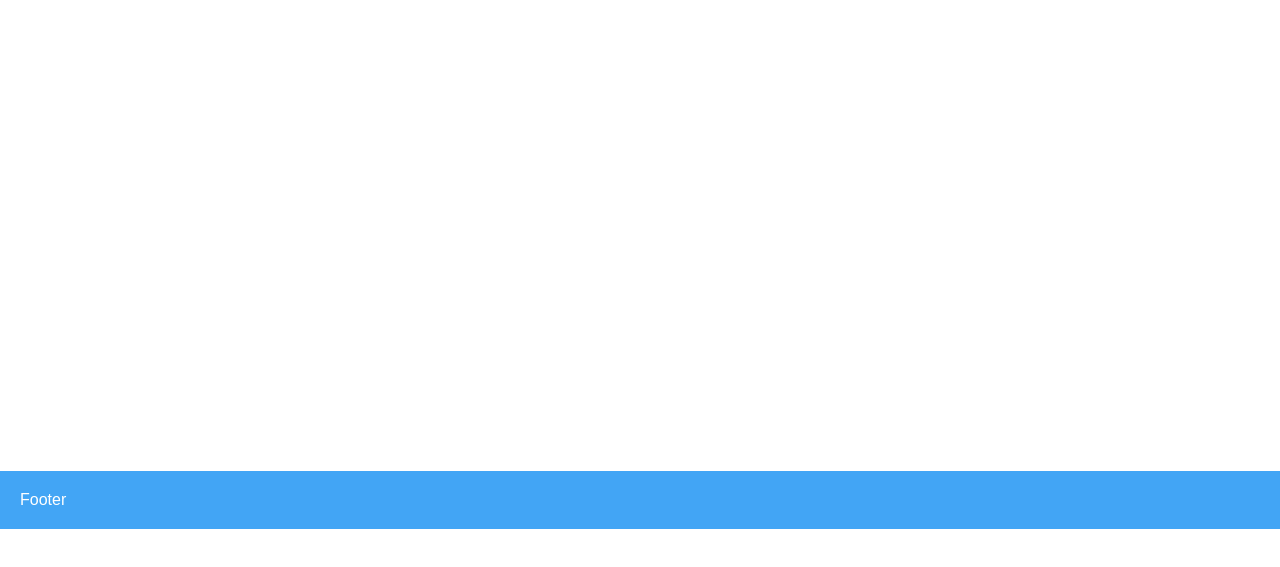
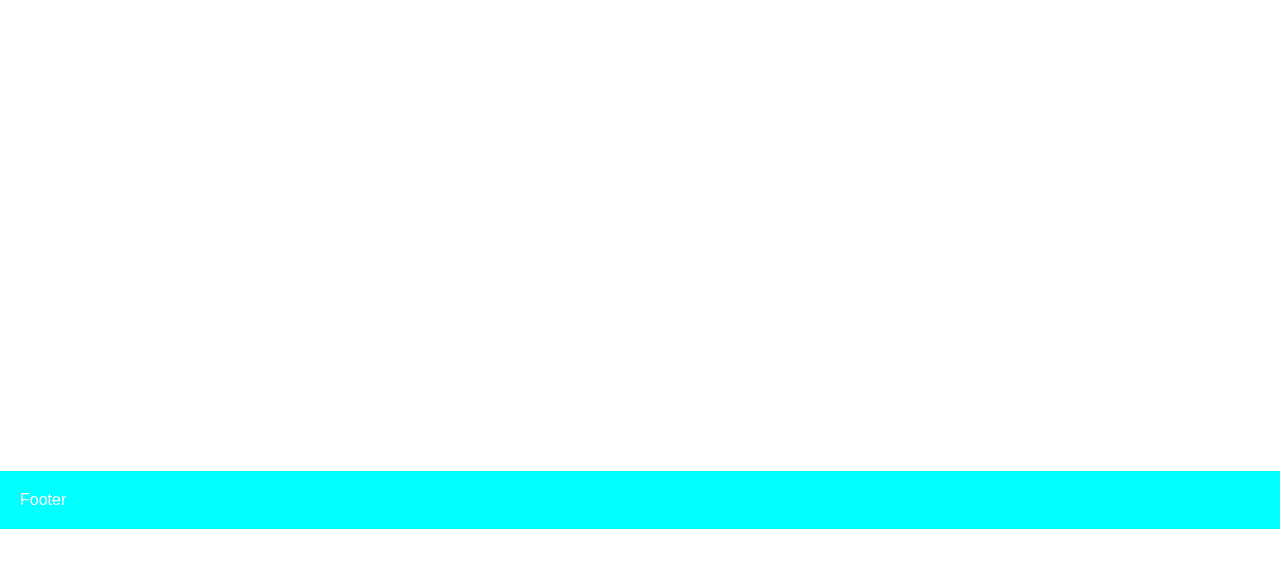
Before and after one commit to promovis/pompa, a plain HTML site: page index.html in a window 1280 px wide. Shown: the part 191-758 px from the top of the page. Drawn offline with Linux system fonts and the light colour scheme.

Commit message:
some small styling

```diff
--- a/css/style.css
+++ b/css/style.css
@@ -27,7 +27,7 @@ p {
     margin: 0 0 20px 0;
 }
 footer {
-    background: #42A5F5;
+    background: aqua;
     color: white;
 }
 
```
